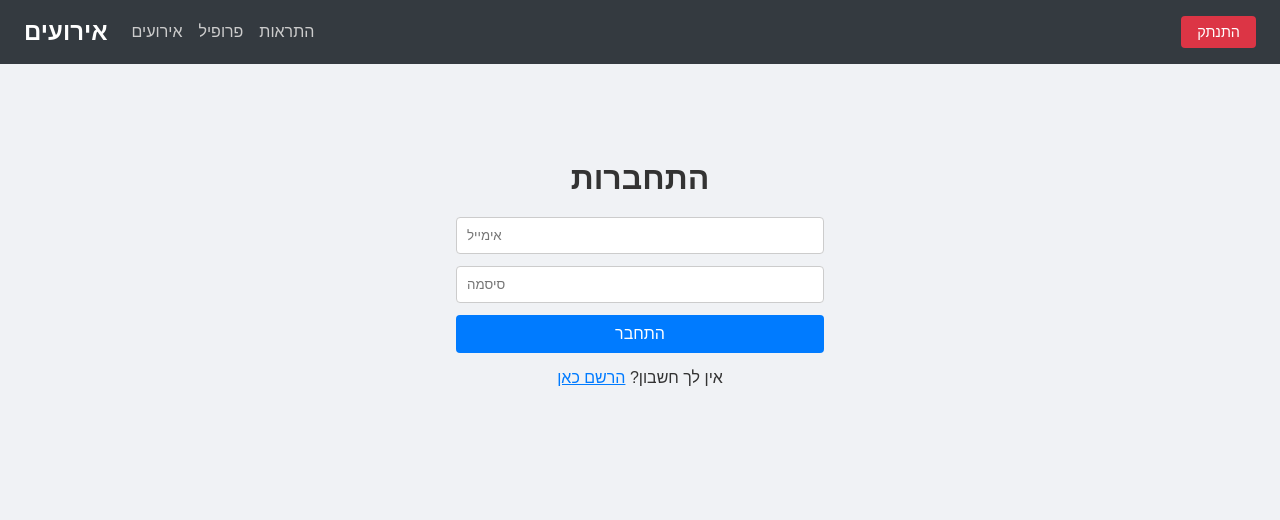
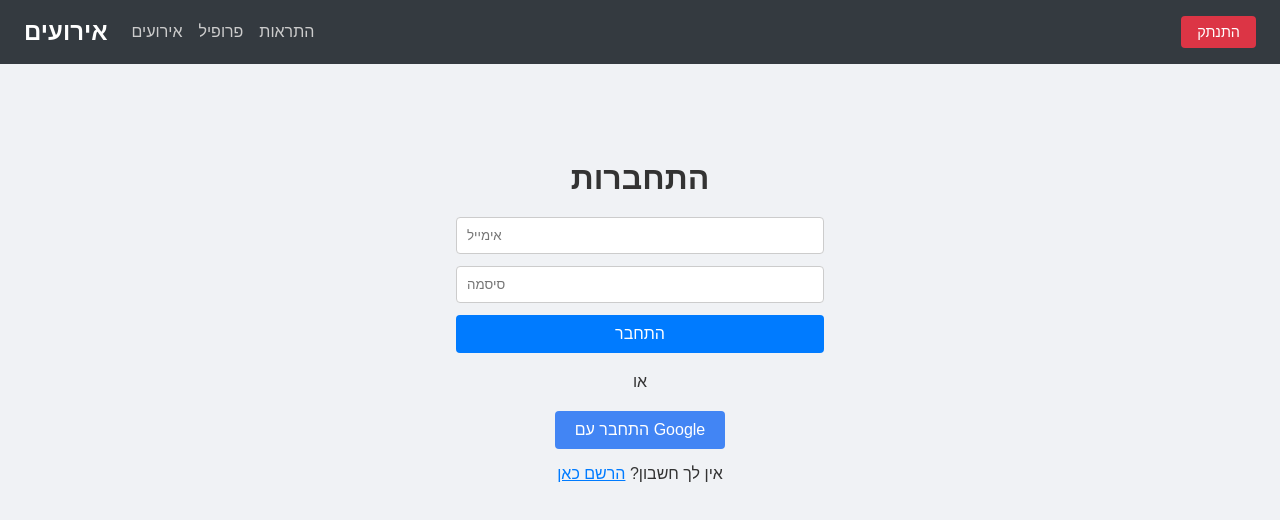
Before and after one commit to gili12314/Events-Social-app---front, a React (Vite) app in the folder frontend/: page /login in a window 1280 px wide. Shown: the top 520 px of the page. Built offline with nearby package versions, Linux system fonts and the light colour scheme.

Commit message:
Gils-Google

```diff
--- a/frontend/src/App.tsx
+++ b/frontend/src/App.tsx
@@ -1,3 +1,4 @@
+// src/App.tsx
 import { BrowserRouter as Router, Routes, Route } from "react-router-dom";
 import HomePage from "./pages/HomePage";
 import LoginPage from "./pages/LoginPage";
@@ -7,7 +8,7 @@ import ProfilePage from "./pages/ProfilePage";
 import EventDetailPage from "./pages/EventDetailPage";
 import Navbar from "./components/Navbar";
 import NotificationsPage from "./pages/NotificationsPage";
-
+import GoogleCallbackPage from "./pages/GoogleCallbackPage";
 
 function App() {
   return (
@@ -21,6 +22,7 @@ function App() {
         <Route path="/profile" element={<ProfilePage />} />
         <Route path="/events/:id" element={<EventDetailPage />} />
         <Route path="/notifications" element={<NotificationsPage />} />
+        <Route path="/google-callback" element={<GoogleCallbackPage />} />
       </Routes>
     </Router>
   );
--- /dev/null
+++ b/frontend/src/components/GoogleLoginButton.tsx
@@ -0,0 +1,28 @@
+// src/components/GoogleLoginButton.tsx
+import React from "react";
+
+const GoogleLoginButton: React.FC = () => {
+  const handleGoogleLogin = () => {
+    // הפנייה לנתיב Google OAuth של ה־Backend.
+    window.location.href = "http://localhost:3000/api/auth/google";
+  };
+
+  return (
+    <button
+      onClick={handleGoogleLogin}
+      style={{
+        padding: "10px 20px",
+        fontSize: "16px",
+        backgroundColor: "#4285F4",
+        color: "#fff",
+        border: "none",
+        borderRadius: "4px",
+        cursor: "pointer",
+      }}
+    >
+      התחבר עם Google
+    </button>
+  );
+};
+
+export default GoogleLoginButton;
--- /dev/null
+++ b/frontend/src/pages/GoogleCallbackPage.tsx
@@ -0,0 +1,33 @@
+// src/pages/GoogleCallbackPage.tsx
+import React, { useEffect } from "react";
+import { useNavigate } from "react-router-dom";
+
+const GoogleCallbackPage: React.FC = () => {
+  const navigate = useNavigate();
+
+  useEffect(() => {
+    // קריאת הפרמטרים מה-URL
+    const params = new URLSearchParams(window.location.search);
+    const token = params.get("token");
+    const userId = params.get("userId");
+
+    console.log("GoogleCallbackPage received params:", { token, userId });
+
+    if (token && userId) {
+      // שמירת הטוקן ומזהה המשתמש ב-localStorage
+      localStorage.setItem("token", token);
+      localStorage.setItem("userId", userId);
+      console.log("After setting, token in LS:", localStorage.getItem("token"));
+      console.log("After setting, userId in LS:", localStorage.getItem("userId"));
+      // העברת המשתמש לעמוד הראשי (למשל, /events)
+      navigate("/events");
+    } else {
+      console.warn("Missing token or userId in query parameters");
+      navigate("/login");
+    }
+  }, [navigate]);
+
+  return <div>טוען...</div>;
+};
+
+export default GoogleCallbackPage;
--- a/frontend/src/pages/LoginPage.tsx
+++ b/frontend/src/pages/LoginPage.tsx
@@ -1,6 +1,8 @@
+// src/pages/LoginPage.tsx
 import React, { useState } from "react";
 import axios from "axios";
 import { useNavigate, Link } from "react-router-dom";
+import GoogleLoginButton from "../components/GoogleLoginButton";
 
 function LoginPage() {
   const [email, setEmail] = useState("");
@@ -16,7 +18,7 @@ function LoginPage() {
       // שמירת הטוקן
       localStorage.setItem("token", response.data.token);
 
-      // שמירת מזהה המשתמש – שימו לב: משתמשים ב-response.data._id, מכיוון שהשרת מחזיר _id ישירות
+      // שמירת מזהה המשתמש – משתמשים ב-response.data._id, מכיוון שהשרת מחזיר _id ישירות
       if (response.data._id) {
         localStorage.setItem("userId", response.data._id);
       } else {
@@ -55,10 +57,14 @@ function LoginPage() {
           required
           style={{ marginBottom: "12px" }}
         />
-        <button type="submit" className="btn" style={{ width: "100%" }}>
+        <button type="submit" className="btn" style={{ width: "100%", padding: "10px" }}>
           התחבר
         </button>
       </form>
+      <div style={{ textAlign: "center", margin: "20px 0" }}>או</div>
+      <div style={{ textAlign: "center" }}>
+        <GoogleLoginButton />
+      </div>
       <p style={{ marginTop: "16px", textAlign: "center" }}>
         אין לך חשבון? <Link to="/register" style={{ color: "#007bff", textDecoration: "underline" }}>הרשם כאן</Link>
       </p>
--- a/frontend/src/pages/ProfilePage.tsx
+++ b/frontend/src/pages/ProfilePage.tsx
@@ -1,3 +1,4 @@
+// src/pages/ProfilePage.tsx
 import React, { useEffect, useState } from "react";
 import axios from "axios";
 import { Link } from "react-router-dom";
@@ -34,13 +35,19 @@ function ProfilePage() {
     return <div>טוען...</div>;
   }
 
+  // בדיקה אם כתובת התמונה היא URL מלא (למשל, מ־Google) או שהיא יחסית
+  const profileImageUrl =
+    profile.profileImage && profile.profileImage.startsWith("http")
+      ? profile.profileImage
+      : `http://localhost:3000${profile.profileImage || ""}`;
+
   return (
     <div className="container" style={{ marginTop: "40px" }}>
       <h1 style={{ fontSize: "2rem", fontWeight: "bold" }}>פרופיל משתמש</h1>
       <div style={{ display: "flex", alignItems: "center", marginTop: "20px" }}>
         {profile.profileImage ? (
           <img
-            src={`http://localhost:3000${profile.profileImage}`}
+            src={profileImageUrl}
             alt="Profile"
             style={{ width: "100px", height: "100px", borderRadius: "50%", marginRight: "20px" }}
           />
@@ -63,7 +70,15 @@ function ProfilePage() {
         <div>
           <p style={{ fontSize: "1.2rem", fontWeight: "bold" }}>{profile.username}</p>
           <p style={{ color: "#555" }}>{profile.email}</p>
-          <Link to="/profile/edit" style={{ color: "#007bff", textDecoration: "underline", marginTop: "8px", display: "block" }}>
+          <Link
+            to="/profile/edit"
+            style={{
+              color: "#007bff",
+              textDecoration: "underline",
+              marginTop: "8px",
+              display: "block",
+            }}
+          >
             ערוך פרופיל
           </Link>
         </div>
```
